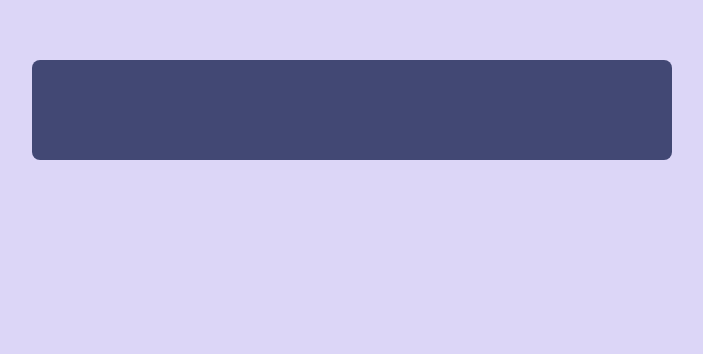
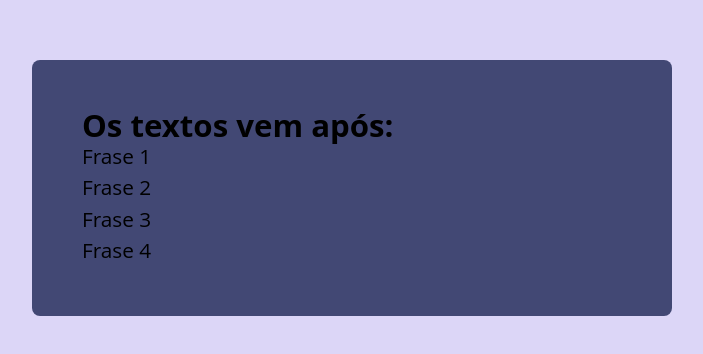
Before and after one commit to Musta-eideh/Course-ProjectsJsTypescript, a plain HTML site: page ExFor/index.html in a window 1280 px wide. Shown: the part 140-494 px from the top of the page, without its empty margins (288-991 px from the left). Drawn offline with Linux system fonts and the light colour scheme.

Commit message:
Exercício concluido.

```diff
--- a/ExFor/assets/js/script.js
+++ b/ExFor/assets/js/script.js
@@ -0,0 +1,18 @@
+const elementos = [
+    {tag: 'p', texto: 'Frase 1'},
+    {tag: 'div', texto: 'Frase 2'},
+    {tag: 'footer', texto: 'Frase 3'},
+    {tag: 'section', texto: 'Frase 4'},
+];
+
+const container = document.querySelector('.container');
+const div = document.createElement('div');
+
+for (let i = 0; i < elementos.length; i++) {
+    let { tag, texto} = elementos[i];
+    let tagCriada = document.createElement(tag);
+    div.appendChild(tagCriada);
+    tagCriada.innerHTML = texto; //add na div criada no topo
+}
+
+container.appendChild(div);
--- a/ExFor/index.html
+++ b/ExFor/index.html
@@ -10,7 +10,7 @@
 </head>
 <body>
     <section class="container">
-        <h1></h1>
+        <h1>Os textos vem após:</h1>
     </section>
     <script src="/ExFor/assets/js/script.js"></script>
 </body>
```
